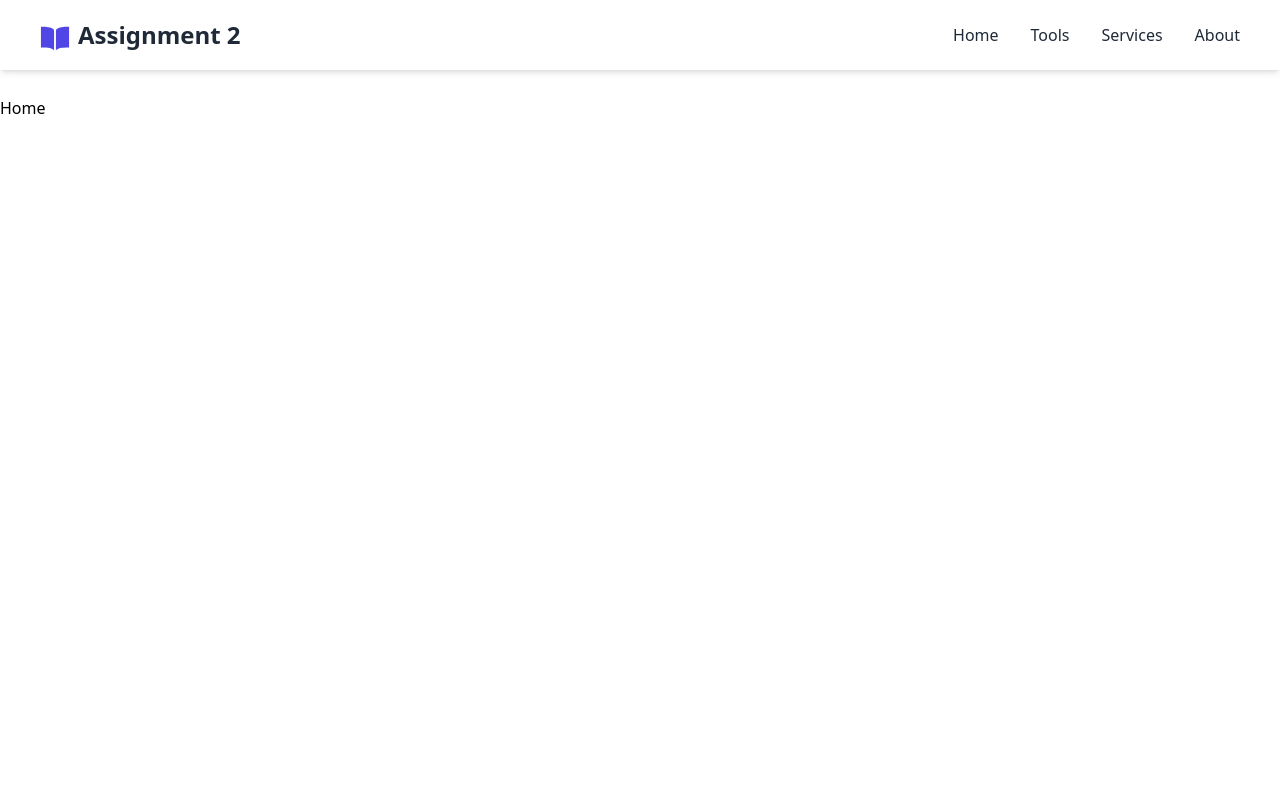
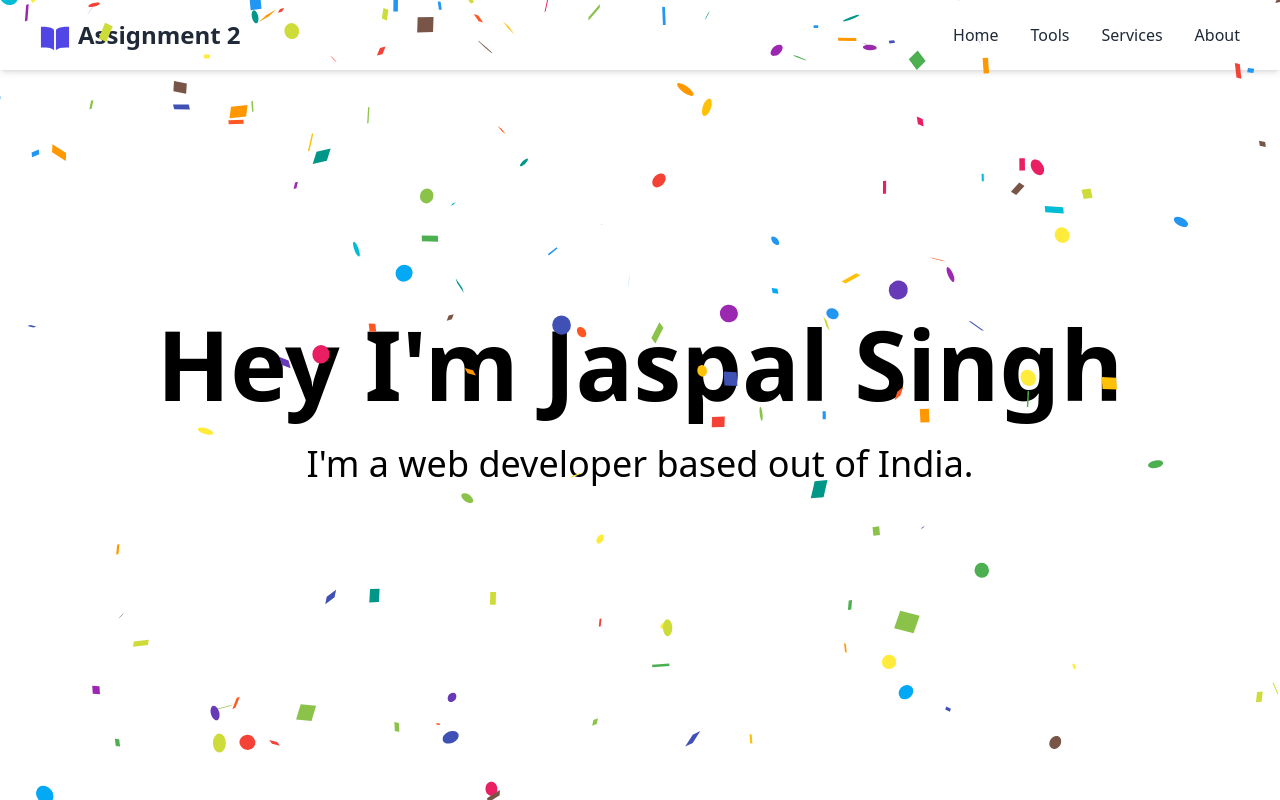
Before and after one commit to JaspalSingh1998/assignment-2, a React (Create React App) app: page / in a window 1280 px wide. Built offline with nearby package versions, Linux system fonts and the light colour scheme.

Commit message:
Added React-Confetti on homepage

```diff
--- a/package.json
+++ b/package.json
@@ -8,6 +8,7 @@
     "@testing-library/user-event": "^13.5.0",
     "axios": "^1.3.2",
     "react": "^18.2.0",
+    "react-confetti": "^6.1.0",
     "react-dom": "^18.2.0",
     "react-icons": "^4.7.1",
     "react-router": "^6.8.1",
--- a/src/pages/Home.jsx
+++ b/src/pages/Home.jsx
@@ -1,8 +1,15 @@
 import React from 'react'
+import ReactConfetti from 'react-confetti';
 
 const Home = () => {
   return (
-    <div className='mt-24'>Home</div>
+    <div className='grid place-items-center min-h-screen'>
+      <div className='text-center'>
+        <h1 className='text-8xl mb-8 font-bold'>Hey I'm Jaspal Singh</h1>
+        <p className='text-4xl'>I'm a web developer based out of India.</p>
+      </div>
+      <ReactConfetti />
+    </div>
   )
 }
 
```
Also changed, not shown: 1 other file (tests, documents, lock files or other folders).
